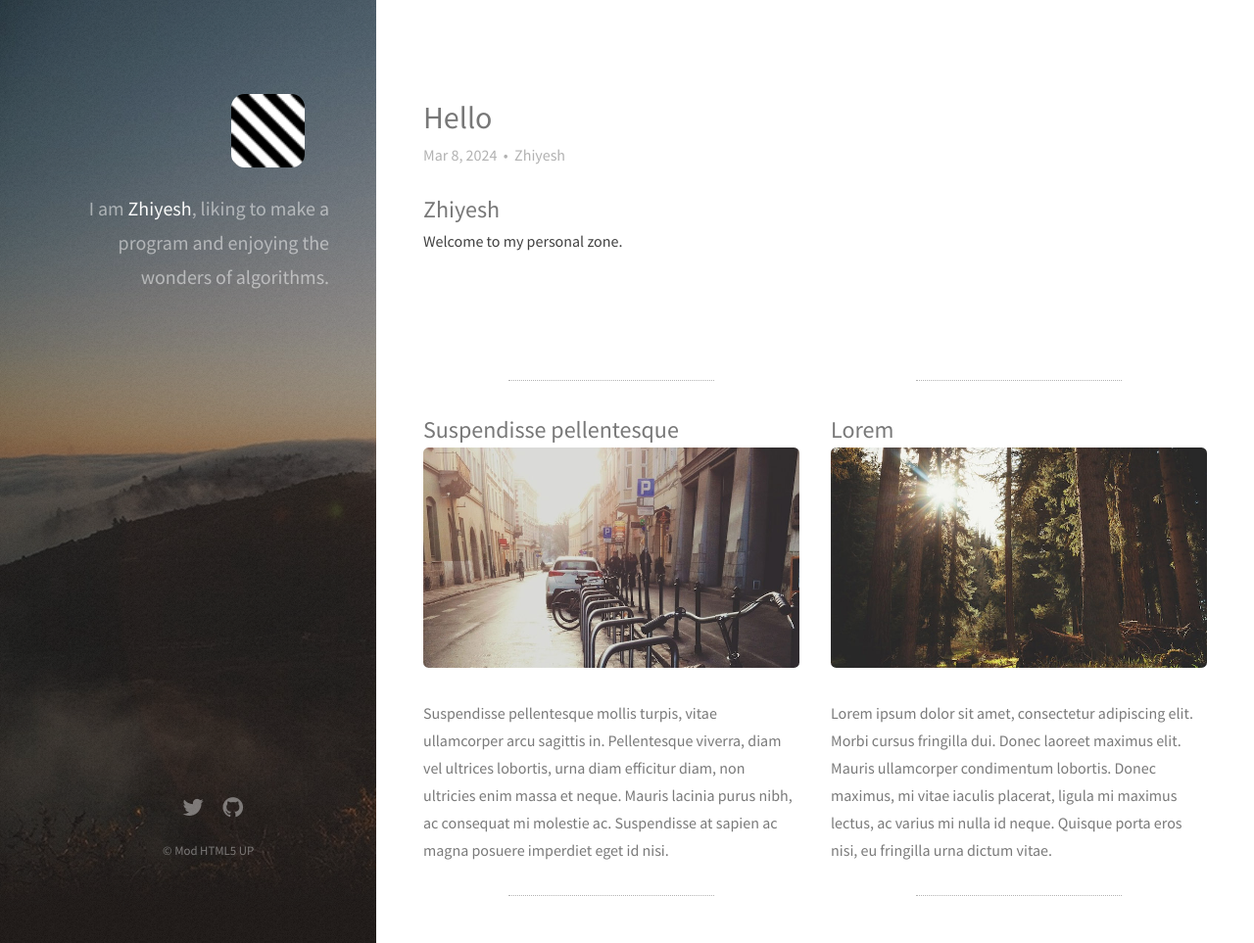
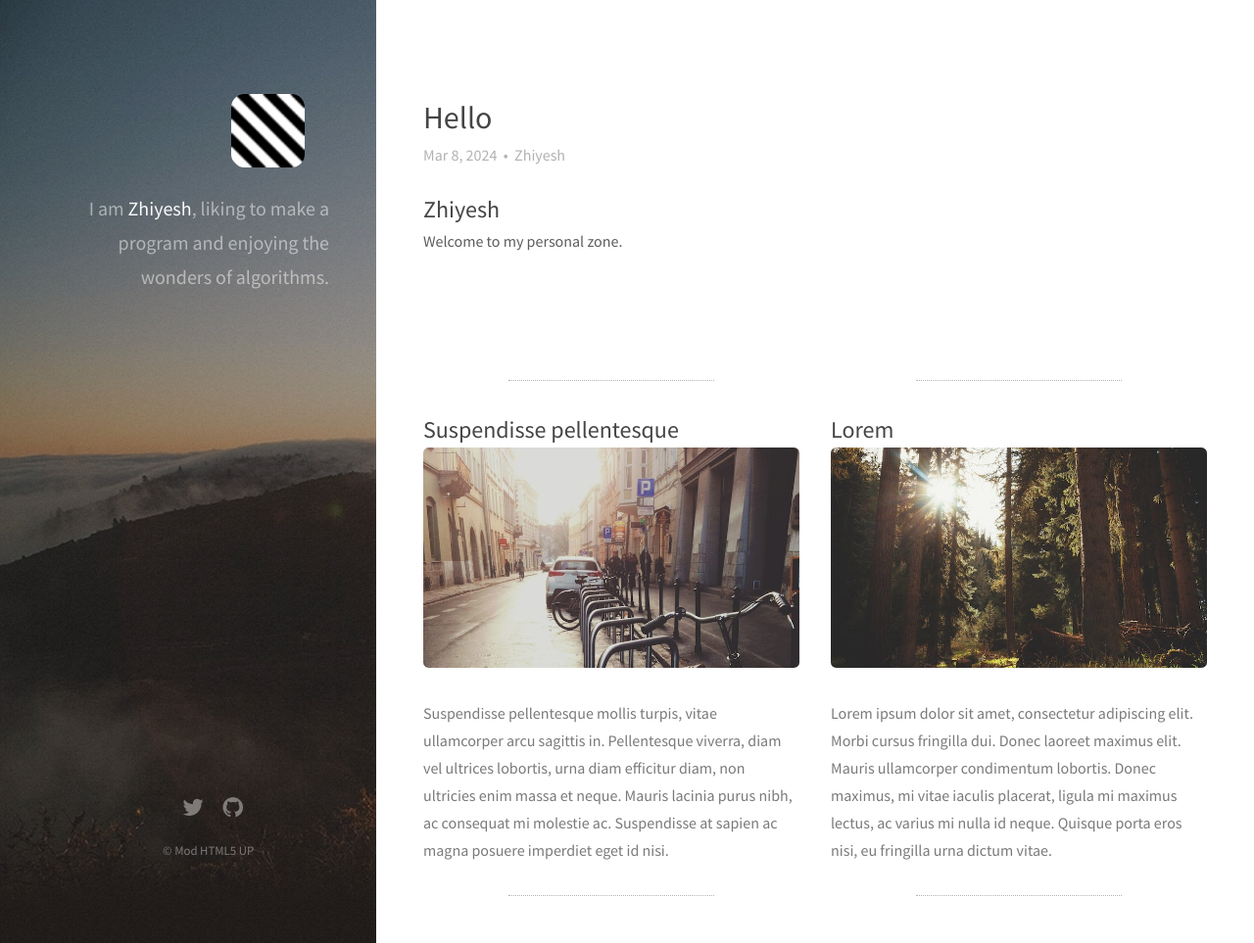
Before and after one commit to Zhiyelah/zhiyelah.github.io, a Jekyll site: the page built from index.html, in a window 1280 px wide and 963 px high. Shown: the whole window at 98% size. Built offline with Jekyll 4.4.1, drawn with Linux system fonts in a browser that asks for light colours; nearby versions of some CDN libraries.

Commit message:
Update main.css

```diff
--- a/css/main.css
+++ b/css/main.css
@@ -1599,7 +1599,7 @@
 	}
 
 	h1, h2, h3, h4, h5, h6 {
-		color: #787878;
+		color: #454545;
 		font-weight: 400;
 		line-height: 1em;
 	}
@@ -2564,7 +2564,7 @@
 	}
 
 		#main > section {
-			color: #414141;
+			color: #5d5d5d;
 			margin: 4em 0 0 0;
 			padding: 4em 0 0 0;
 		}
@@ -2576,7 +2576,8 @@
 			}
 
 		#main > article {
-			color: #414141;
+			color: #5d5d5d;
+			padding-bottom: 6em;
 		}
 
 /* Poptrox */
```
